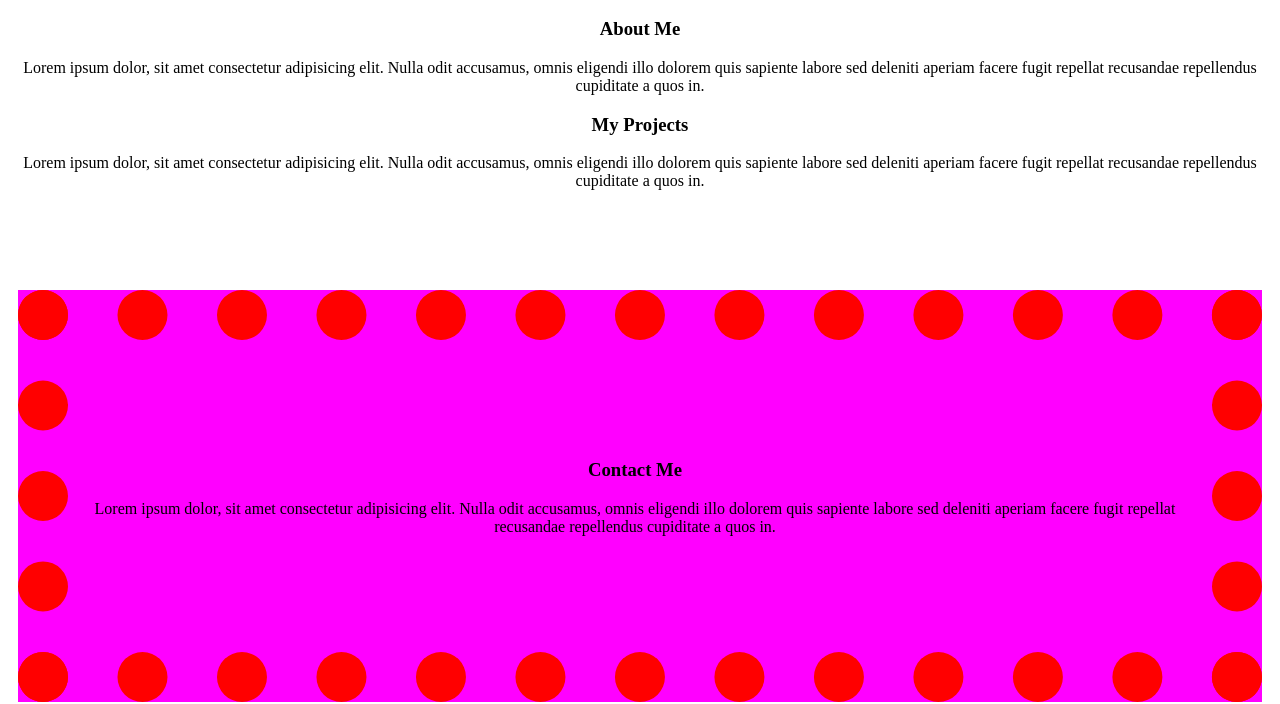
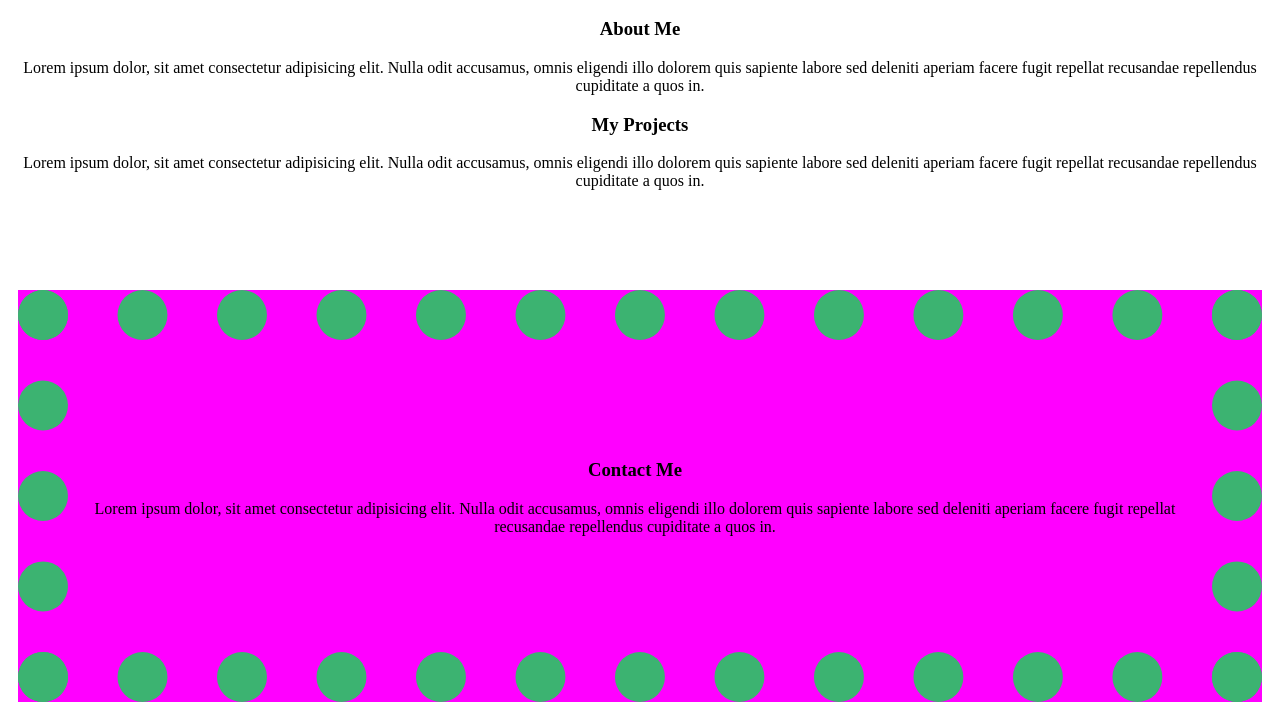
Before and after one commit to jonathanjwatson/morning-warmup, a plain HTML site: page index.html in a window 1280 px wide. Shown: the part 105-809 px from the top of the page. Drawn offline with Linux system fonts and the light colour scheme.

Commit message:
changed color of border dots to mediumseagreen

```diff
--- a/index.html
+++ b/index.html
@@ -14,7 +14,7 @@
         padding-right: 30px;
         padding-bottom: 100px;
         padding-left: 20px;
-        border: 50px dotted red;
+        border: 50px dotted mediumseagreen;
       }
     </style>
   </head>
```
